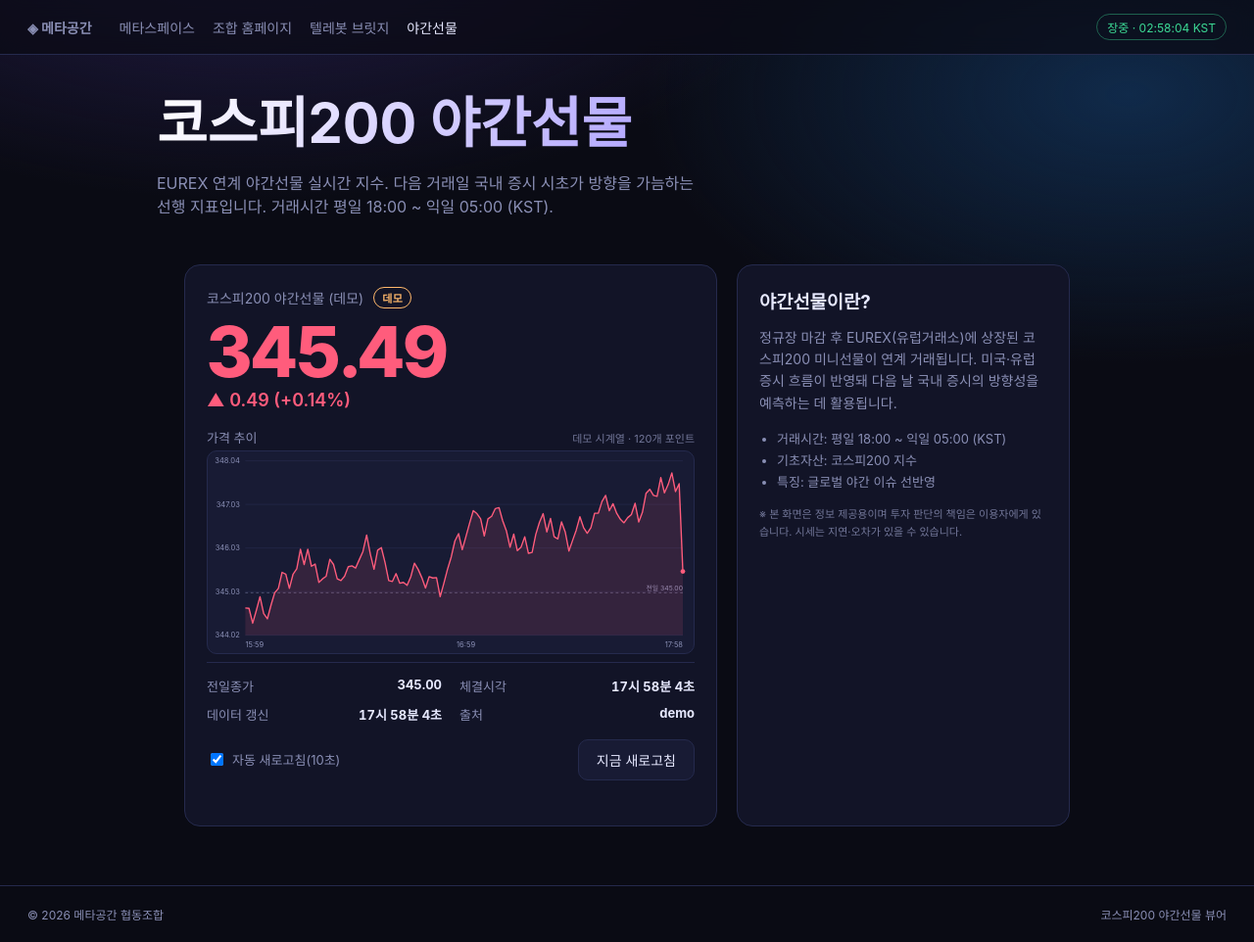
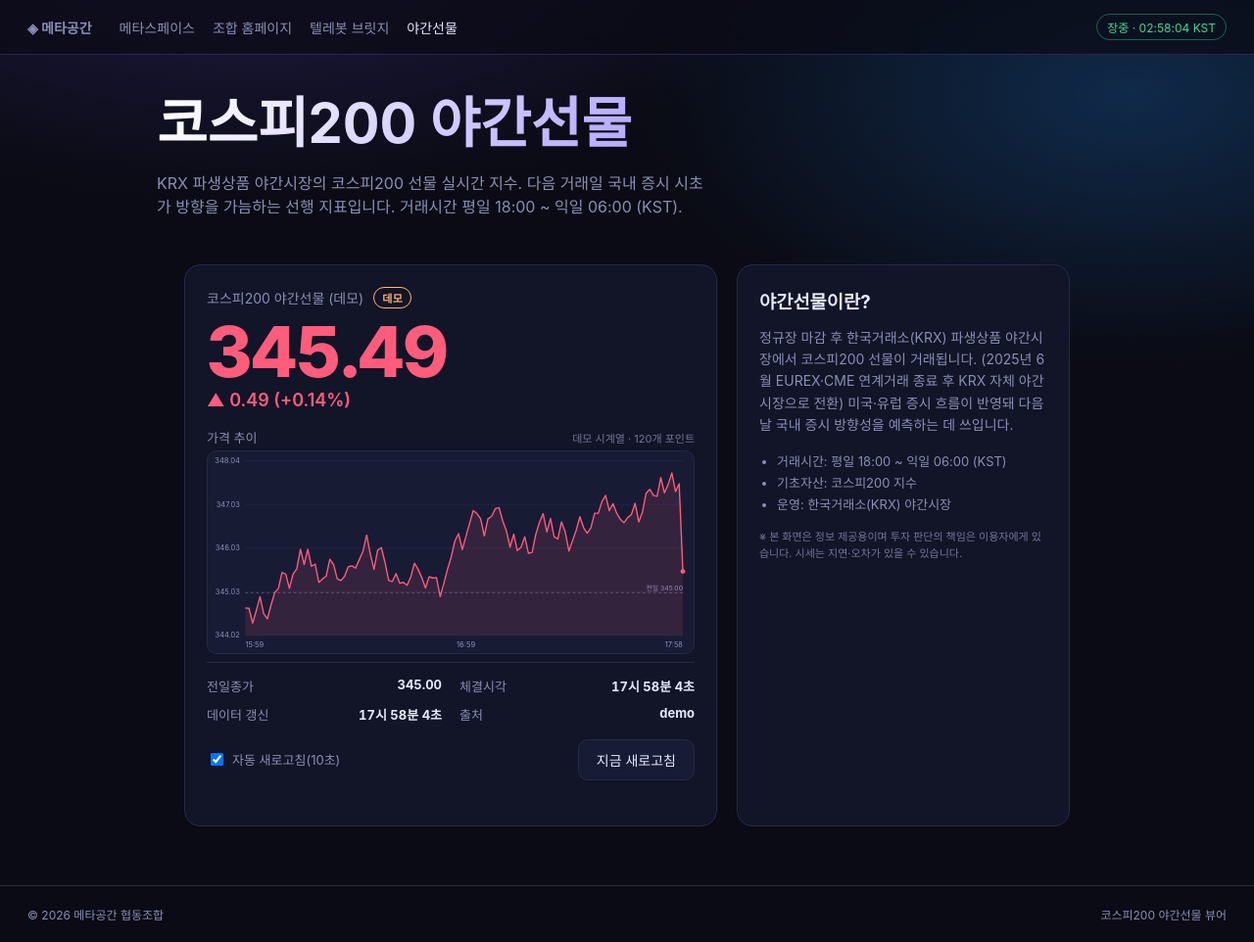
Before and after one commit to dodo9944-ops/813700, a Jekyll site: the page public/kospi.html, which Jekyll copies as it is, in a window 1280 px wide and 962 px high. Shown: the whole window at 98% size. Built offline with Jekyll 4.4.1, drawn with Linux system fonts in a browser that asks for light colours.

Commit message:
야간시장 정보 갱신: EUREX 종료 → KRX 야간시장(18:00~익일 06:00)
- 2025.6 EUREX·CME 연계 종료, KRX 자체 파생 야간시장 전환 반영
- 세션 시간 계산을 06:00 마감으로 수정(server.js, kospi.js)
- 페이지 설명/안내 문구 KRX 기준으로 갱신

https://claude.ai/code/session_01FARXV6bkTbyyftS1h6tdgL

```diff
--- a/public/kospi.html
+++ b/public/kospi.html
@@ -22,8 +22,8 @@
   <header class="hero small">
     <div class="hero-inner">
       <h1>코스피200 야간선물</h1>
-      <p>EUREX 연계 야간선물 실시간 지수. 다음 거래일 국내 증시 시초가 방향을
-        가늠하는 선행 지표입니다. 거래시간 평일 18:00 ~ 익일 05:00 (KST).</p>
+      <p>KRX 파생상품 야간시장의 코스피200 선물 실시간 지수. 다음 거래일 국내 증시
+        시초가 방향을 가늠하는 선행 지표입니다. 거래시간 평일 18:00 ~ 익일 06:00 (KST).</p>
     </div>
   </header>
 
@@ -60,13 +60,13 @@
 
     <aside class="info-card">
       <h3>야간선물이란?</h3>
-      <p>정규장 마감 후 EUREX(유럽거래소)에 상장된 코스피200 미니선물이 연계
-        거래됩니다. 미국·유럽 증시 흐름이 반영돼 다음 날 국내 증시의 방향성을
-        예측하는 데 활용됩니다.</p>
+      <p>정규장 마감 후 한국거래소(KRX) 파생상품 야간시장에서 코스피200 선물이
+        거래됩니다. (2025년 6월 EUREX·CME 연계거래 종료 후 KRX 자체 야간시장으로 전환)
+        미국·유럽 증시 흐름이 반영돼 다음 날 국내 증시 방향성을 예측하는 데 쓰입니다.</p>
       <ul>
-        <li>거래시간: 평일 18:00 ~ 익일 05:00 (KST)</li>
+        <li>거래시간: 평일 18:00 ~ 익일 06:00 (KST)</li>
         <li>기초자산: 코스피200 지수</li>
-        <li>특징: 글로벌 야간 이슈 선반영</li>
+        <li>운영: 한국거래소(KRX) 야간시장</li>
       </ul>
       <p class="disclaimer">※ 본 화면은 정보 제공용이며 투자 판단의 책임은
         이용자에게 있습니다. 시세는 지연·오차가 있을 수 있습니다.</p>
--- a/public/kospi.js
+++ b/public/kospi.js
@@ -62,8 +62,8 @@
   function nightSession() {
     const kst = new Date(Date.now() + 9 * 3600 * 1000);
     const day = kst.getUTCDay(), h = kst.getUTCHours();
-    const open = (h >= 18 && day >= 1 && day <= 5) || (h < 5 && day >= 2 && day <= 6);
-    return { open, kstTime: kst.toISOString().slice(11, 19), sessionLabel: '평일 18:00 ~ 익일 05:00 (KST)' };
+    const open = (h >= 18 && day >= 1 && day <= 5) || (h < 6 && day >= 2 && day <= 6);
+    return { open, kstTime: kst.toISOString().slice(11, 19), sessionLabel: '평일 18:00 ~ 익일 06:00 (KST · KRX 야간시장)' };
   }
 
   // 네이버 시세 JSON 방어적 파싱
--- a/server.js
+++ b/server.js
@@ -303,12 +303,12 @@ function nightSessionStatus(now = new Date()) {
   const kst = new Date(now.getTime() + 9 * 3600 * 1000);
   const day = kst.getUTCDay(); // 0=일 .. 6=토
   const h = kst.getUTCHours();
-  // 월~금 저녁 18시 개장(day 1~5), 다음날 05시 마감(이튿날 day 2~6)
-  const open = (h >= 18 && day >= 1 && day <= 5) || (h < 5 && day >= 2 && day <= 6);
+  // KRX 파생 야간시장: 월~금 18시 개장(day 1~5), 다음날 06시 마감(이튿날 day 2~6)
+  const open = (h >= 18 && day >= 1 && day <= 5) || (h < 6 && day >= 2 && day <= 6);
   return {
     open,
     kstTime: kst.toISOString().slice(11, 19),
-    sessionLabel: '평일 18:00 ~ 익일 05:00 (KST)',
+    sessionLabel: '평일 18:00 ~ 익일 06:00 (KST · KRX 야간시장)',
   };
 }
 
```
Also changed, not shown: README.md.
